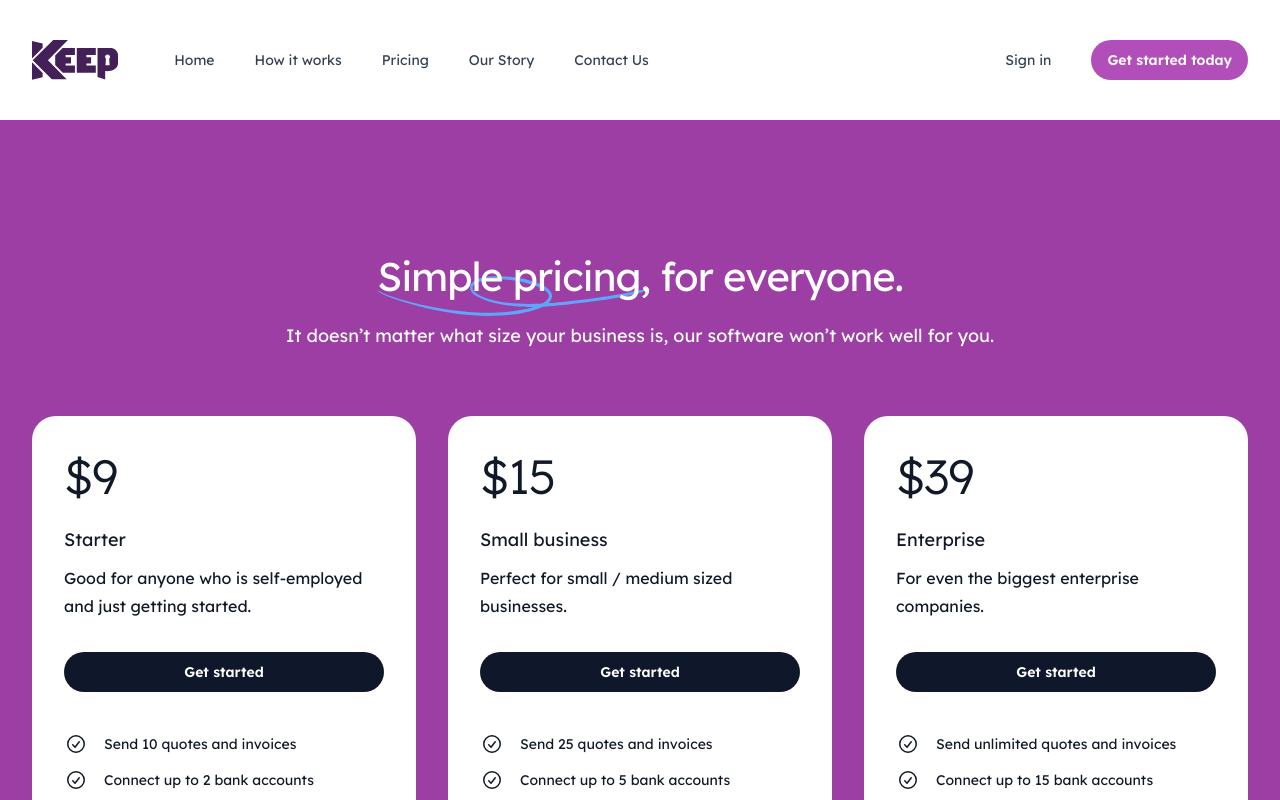
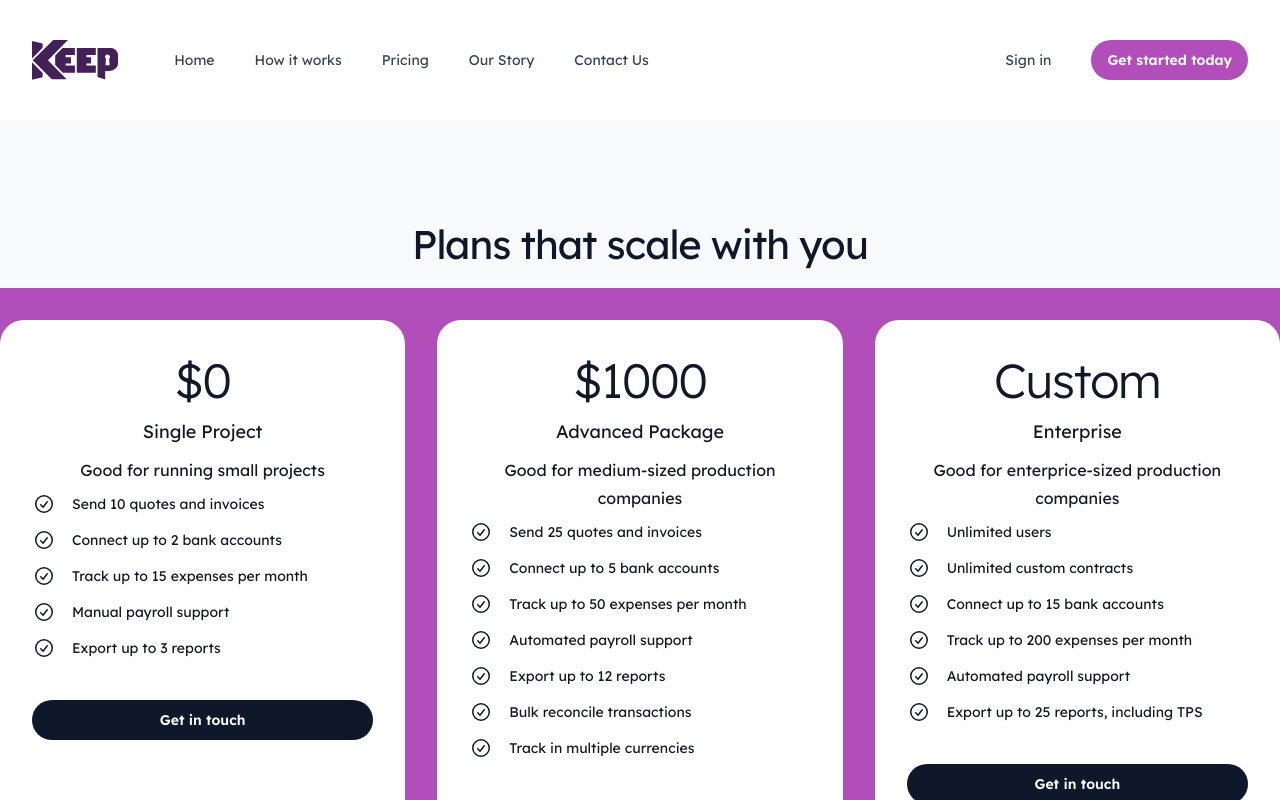
Before and after one commit to KEEP-Legals/keep-marketing-site, a Next.js app: page /pricing in a window 1280 px wide. Shown: the top 800 px of the page. Built offline with nearby package versions, Linux system fonts and the light colour scheme.

Commit message:
Create WrapperWithTitle component

```diff
--- a/src/app/how-it-works/page.tsx
+++ b/src/app/how-it-works/page.tsx
@@ -1,12 +1,15 @@
 import { HowItWorksSections } from '@/components/HowItWorksSections'
 import { ArtistManagement } from '@/components/ArtistManagement'
+import { WrapperWithTitle } from '@/components/WrapperWithTitle'
 
 export default function HowItWorks() {
   return (
     <>
       <main>
-        <HowItWorksSections />
-        <ArtistManagement />
+        <WrapperWithTitle title="What can KEEP do for me">
+          <HowItWorksSections />
+          <ArtistManagement />
+        </WrapperWithTitle>
       </main>
     </>
   )
--- a/src/components/ContactUs.tsx
+++ b/src/components/ContactUs.tsx
@@ -6,6 +6,7 @@ import backgroundImage from '@/images/background-features.jpg'
 import { Container } from './Container'
 import { Button } from './Button'
 import { FormEventHandler, useState } from 'react'
+import { WrapperWithTitle } from './WrapperWithTitle'
 
 export function ContactUs() {
   const [isSubmitting, setIsSubmitting] = useState(false)
@@ -39,29 +40,19 @@ export function ContactUs() {
       .finally(() => setIsSubmitting(false))
   }
   return (
-    <section
-      id="contact-us"
-      className="relative overflow-hidden bg-primary-600 py-32"
-    >
-      <Image
+    <WrapperWithTitle title="Get in touch" purple>
+      {/* <Image
         className="absolute left-1/2 top-1/2 max-w-none -translate-x-1/2 -translate-y-1/2 "
         src={backgroundImage}
         alt=""
         width={2245}
         height={1636}
         unoptimized
-      />
+      /> */}
+      <div className="bg-primary-600">
         <Container className="relative">
-        <div className="max-w-2xl md:mx-auto md:text-center xl:max-w-none">
-          <h2 className="font-display text-3xl tracking-tight text-white sm:text-4xl">
-            Get in touch
-          </h2>
-        </div>
           <div className="tracking-tight text-white">
-          <form
-            onSubmit={handleSubmit}
-            className="mx-auto mt-16 max-w-xl sm:mt-20"
-          >
+            <form onSubmit={handleSubmit} className="mx-auto max-w-xl py-4">
               <div className="grid grid-cols-1 gap-x-8 gap-y-6 sm:grid-cols-2">
                 <div>
                   <label
@@ -172,6 +163,7 @@ export function ContactUs() {
             </form>
           </div>
         </Container>
-    </section>
+      </div>
+    </WrapperWithTitle>
   )
 }
--- a/src/components/ItemSection.tsx
+++ b/src/components/ItemSection.tsx
@@ -30,7 +30,7 @@ export function ItemSection({
     <section className={backgroundClass}>
       <Container
         id="get-started-today"
-        className="relative overflow-hidden  py-32"
+        className="relative overflow-hidden  py-32 text-left"
       >
         <div className={`flex flex-col gap-6 xl:flex-row ${reverseOrderClass}`}>
           <figure>
--- a/src/components/MeetTheTeam.tsx
+++ b/src/components/MeetTheTeam.tsx
@@ -1,6 +1,7 @@
 import imageAdam from '@/images/headshots/adam.jpg'
 import imageCampbell from '@/images/headshots/campbell.jpg'
 import { ItemSection } from './ItemSection'
+import { WrapperWithTitle } from './WrapperWithTitle'
 
 const sectionItems = [
   {
@@ -61,12 +62,7 @@ const sectionItems = [
 
 export function MeetTheTeam() {
   return (
-    <section id="meet-the-team" aria-label="Meet the team">
-      <div className="mx-auto max-w-2xl py-8">
-        <h2 className="font-display text-3xl tracking-tight text-slate-900 sm:text-4xl md:text-center">
-          Where it all began
-        </h2>
-      </div>
+    <WrapperWithTitle title="Where it all began">
       {sectionItems.map((item, itemIndex) => (
         <ItemSection
           key={item.title}
@@ -78,6 +74,6 @@ export function MeetTheTeam() {
           purple={itemIndex % 2 === 0}
         />
       ))}
-    </section>
+    </WrapperWithTitle>
   )
 }
--- a/src/components/Pricing.tsx
+++ b/src/components/Pricing.tsx
@@ -2,6 +2,7 @@ import clsx from 'clsx'
 
 import { Button } from '@/components/Button'
 import { Container } from '@/components/Container'
+import { WrapperWithTitle } from './WrapperWithTitle'
 
 function SwirlyDoodle(props: React.ComponentPropsWithoutRef<'svg'>) {
   return (
@@ -64,16 +65,13 @@ function Plan({
   features: Array<string>
 }) {
   return (
-    <section className="order-first flex flex-col rounded-3xl bg-white px-6 py-8 text-gray-900 sm:px-8 lg:order-none">
-      <h3 className="mt-5 font-display text-lg ">{name}</h3>
-      <p className="mt-2 text-base">{description}</p>
+    <section className="order-first flex flex-col gap-y-2 rounded-3xl bg-white px-6 py-8 text-gray-900 sm:px-8 lg:order-none">
+      <h3 className="font-display text-lg ">{name}</h3>
+      <p className="text-base">{description}</p>
       <p className="order-first font-display text-5xl font-light tracking-tight ">
         {price}
       </p>
-      <ul
-        role="list"
-        className="order-last mt-10 flex flex-col gap-y-3 text-sm"
-      >
+      <ul role="list" className="flex flex-col gap-y-3 text-sm">
         {features.map((feature) => (
           <li key={feature} className="flex">
             <CheckIcon />
@@ -87,7 +85,7 @@ function Plan({
         className="mt-8"
         aria-label={`Get started with the ${name} plan for ${price}`}
       >
-        Get started
+        Get in touch
       </Button>
     </section>
   )
@@ -95,31 +93,15 @@ function Plan({
 
 export function Pricing() {
   return (
-    <section
-      id="pricing"
-      aria-label="Pricing"
-      className="bg-primary-700 py-20 sm:py-32"
-    >
-      <Container>
-        <div className="md:text-center">
-          <h2 className="font-display text-3xl tracking-tight text-white sm:text-4xl">
-            <span className="relative whitespace-nowrap">
-              <SwirlyDoodle className="absolute left-0 top-1/2 h-[1em] w-full fill-blue-400" />
-              <span className="relative">Simple pricing,</span>
-            </span>{' '}
-            for everyone.
-          </h2>
-          <p className="mt-4 text-lg text-white">
-            It doesn’t matter what size your business is, our software won’t
-            work well for you.
-          </p>
-        </div>
-        <div className="-mx-4 mt-16 grid max-w-2xl grid-cols-1 gap-y-10 sm:mx-auto lg:-mx-8 lg:max-w-none lg:grid-cols-3 xl:mx-0 xl:gap-x-8">
+    <WrapperWithTitle title="Plans that scale with you">
+      <div className="bg-primary-600">
+        <Container className="py-8">
+          <div className="grid max-w-2xl grid-cols-1 gap-y-10 lg:-mx-8 lg:max-w-none lg:grid-cols-3 xl:gap-x-8">
             <Plan
-            name="Starter"
-            price="$9"
-            description="Good for anyone who is self-employed and just getting started."
-            href="/register"
+              name="Single Project"
+              price="$0"
+              description="Good for running small projects"
+              href="/contact-us"
               features={[
                 'Send 10 quotes and invoices',
                 'Connect up to 2 bank accounts',
@@ -129,10 +111,10 @@ export function Pricing() {
               ]}
             />
             <Plan
-            name="Small business"
-            price="$15"
-            description="Perfect for small / medium sized businesses."
-            href="/register"
+              name="Advanced Package"
+              price="$1000"
+              description="Good for medium-sized production companies"
+              href="/contact-us"
               features={[
                 'Send 25 quotes and invoices',
                 'Connect up to 5 bank accounts',
@@ -145,11 +127,12 @@ export function Pricing() {
             />
             <Plan
               name="Enterprise"
-            price="$39"
-            description="For even the biggest enterprise companies."
-            href="/register"
+              price="Custom"
+              description="Good for enterprice-sized production companies"
+              href="/contact-us"
               features={[
-              'Send unlimited quotes and invoices',
+                'Unlimited users',
+                'Unlimited custom contracts',
                 'Connect up to 15 bank accounts',
                 'Track up to 200 expenses per month',
                 'Automated payroll support',
@@ -158,6 +141,7 @@ export function Pricing() {
             />
           </div>
         </Container>
-    </section>
+      </div>
+    </WrapperWithTitle>
   )
 }
--- /dev/null
+++ b/src/components/WrapperWithTitle.tsx
@@ -0,0 +1,39 @@
+import clsx from 'clsx'
+import { text } from 'stream/consumers'
+
+interface WrapperWithTitleProps {
+  title: string
+  children: React.ReactNode
+  purple?: boolean
+}
+
+export function WrapperWithTitle({
+  title,
+  children,
+  purple = false,
+}: WrapperWithTitleProps) {
+  return (
+    <section
+      id="pricing"
+      aria-label="Pricing"
+      className={clsx('relative overflow-hidden  py-20 text-center', {
+        'bg-primary-600': purple,
+        'bg-slate-50': !purple,
+      })}
+    >
+      <div className="mx-auto max-w-2xl py-4">
+        <h2
+          className={clsx(
+            'font-display text-3xl tracking-tight text-slate-900 sm:text-4xl md:text-center',
+            {
+              'text-white': purple,
+            },
+          )}
+        >
+          {title}
+        </h2>
+      </div>
+      {children}
+    </section>
+  )
+}
```
Lines whose indentation alone changed are shown as unchanged.
